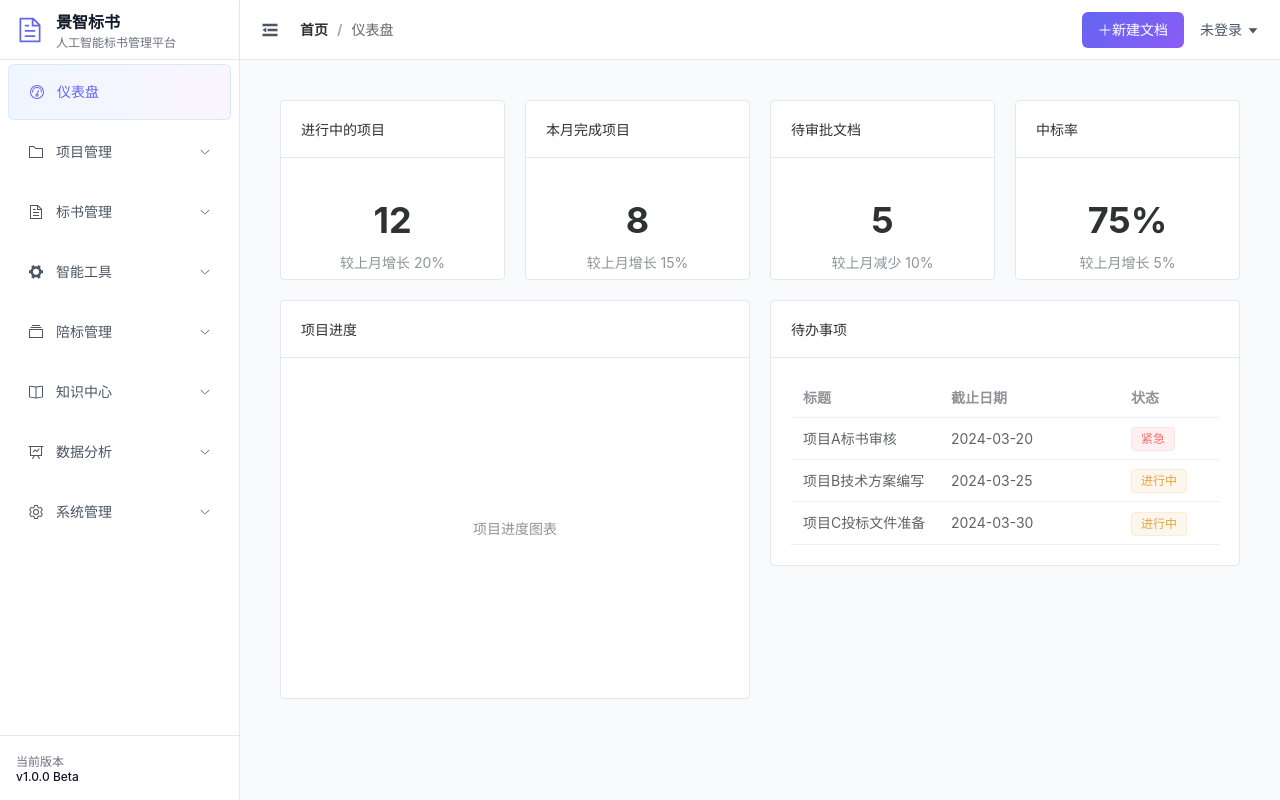
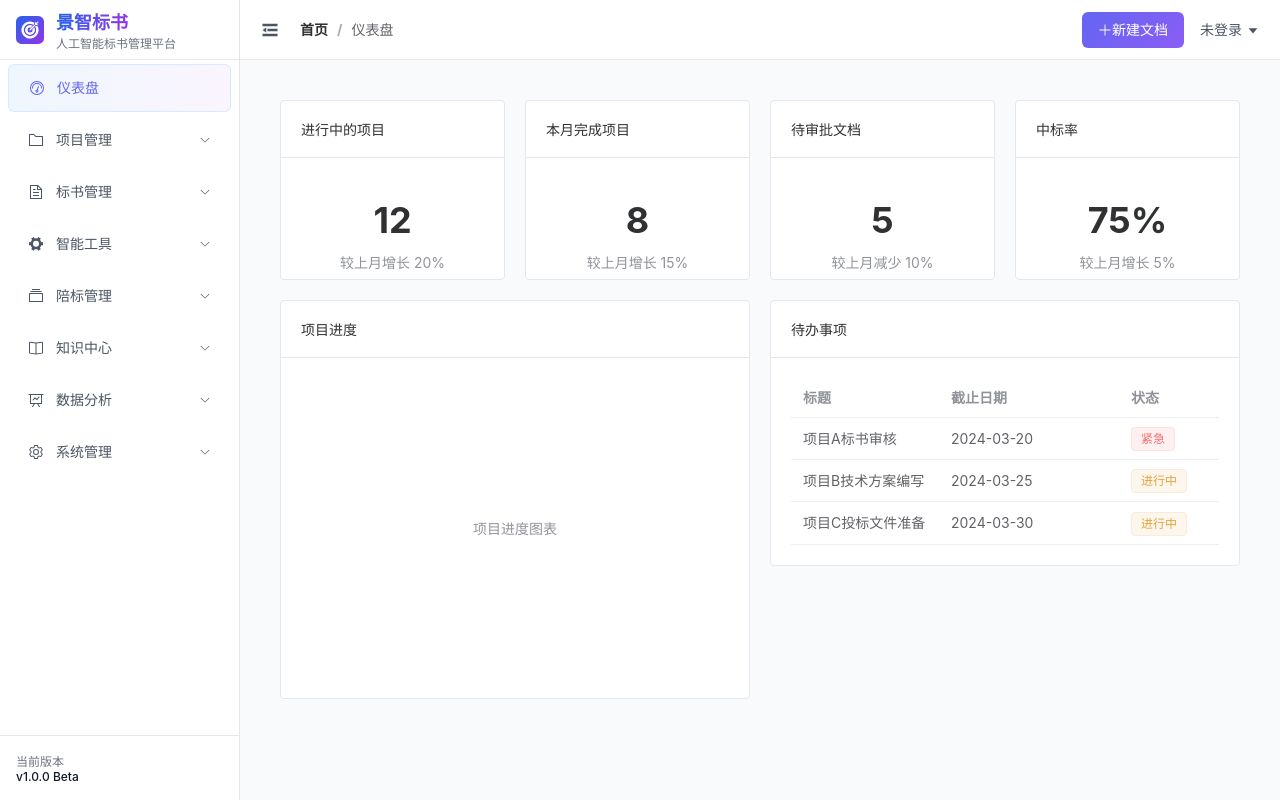
Before and after one commit to 15116446660/doc, a Vue app: page /dashboard in a window 1280 px wide. Built offline with nearby package versions, Linux system fonts and the light colour scheme.

Commit message:
更新图标

```diff
--- a/src/layout/components/SidebarItem.vue
+++ b/src/layout/components/SidebarItem.vue
@@ -65,7 +65,8 @@ const resolvePath = (routePath: string) => {
   margin: 4px 8px;
   border-radius: 6px;
   min-height: 40px;
-  /* padding: 0 12px; */
+  height: 48px;
+  padding: 0 12px;
 }
 
 .menu-sub {
@@ -75,7 +76,8 @@ const resolvePath = (routePath: string) => {
 :deep(.el-sub-menu__title) {
   border-radius: 6px;
   min-height: 40px;
-  /* padding: 0 12px; */
+  padding: 0 12px;
+  height: 48px;
 }
 
 /* 折叠时图标居中 */
--- a/src/layout/index.vue
+++ b/src/layout/index.vue
@@ -3,7 +3,7 @@
     <el-aside :width="isCollapse ? '64px' : '240px'" class="sidebar">
       <div class="logo-container">
         <el-icon class="logo-icon" :size="28">
-          <Document color="#6366F1" />
+          <img src="/assets/svg/logo.svg" alt="logo" />
         </el-icon>
         <div class="logo-title-container">
           <h1 class="logo-title" v-show="!isCollapse">景智标书</h1>
@@ -76,7 +76,7 @@ import { useRouter, useRoute } from 'vue-router'
 import { useAuthStore } from '@/store/auth'
 import SidebarItem from './components/SidebarItem.vue'
 import Breadcrumb from './components/Breadcrumb.vue'
-import { Fold, Expand, CaretBottom, Document, Plus } from '@element-plus/icons-vue'
+import { Fold, Expand, CaretBottom, Plus } from '@element-plus/icons-vue'
 
 const router = useRouter()
 const route = useRoute()
@@ -137,7 +137,11 @@ const handleLogout = async () => {
 .logo-icon {
   min-width: 28px;
   margin-right: 12px;
-  color: #6366F1;
+}
+
+.logo-icon img {
+  width: 100%;
+  height: 100%;
 }
 
 .logo-title-container {
@@ -148,11 +152,14 @@ const handleLogout = async () => {
 }
 
 .logo-title {
-  font-size: 16px;
+  font-size: 18px;
   font-weight: 600;
-  color: #111827;
+  color: transparent;
   margin: 0;
   white-space: nowrap;
+  background-image: linear-gradient(to right, #2563eb, #9333ea);
+  -webkit-background-clip: text;
+  background-clip: text;
 }
 
 .logo-subtitle {
```
Also changed, not shown: public/assets/svg/logo.svg (added).
